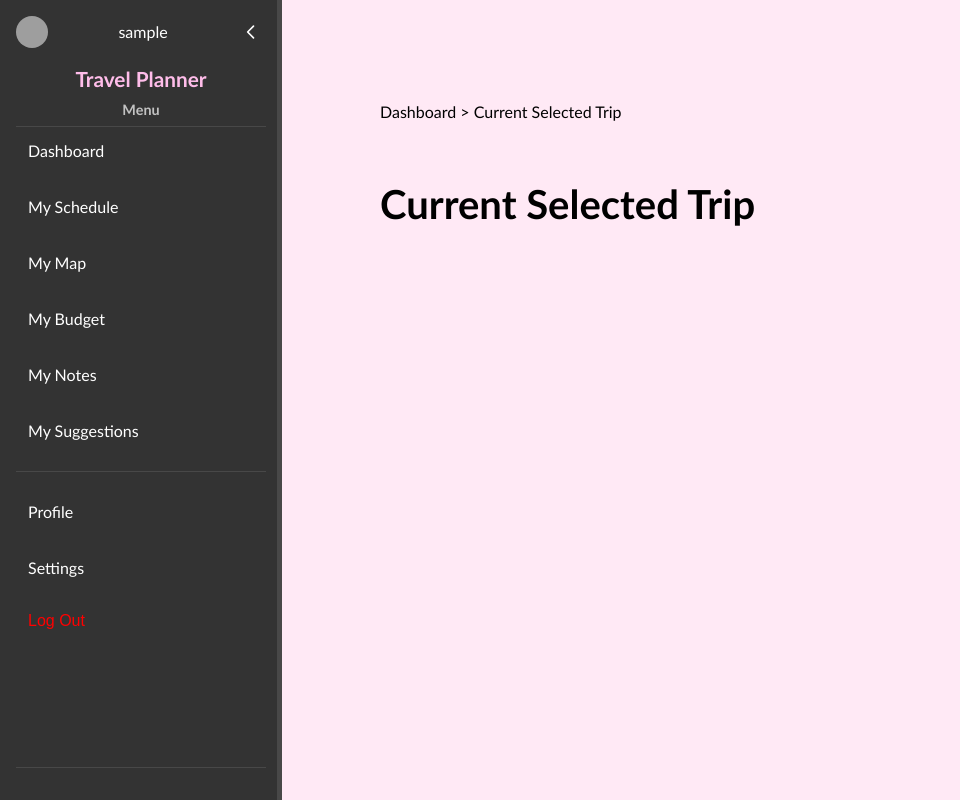
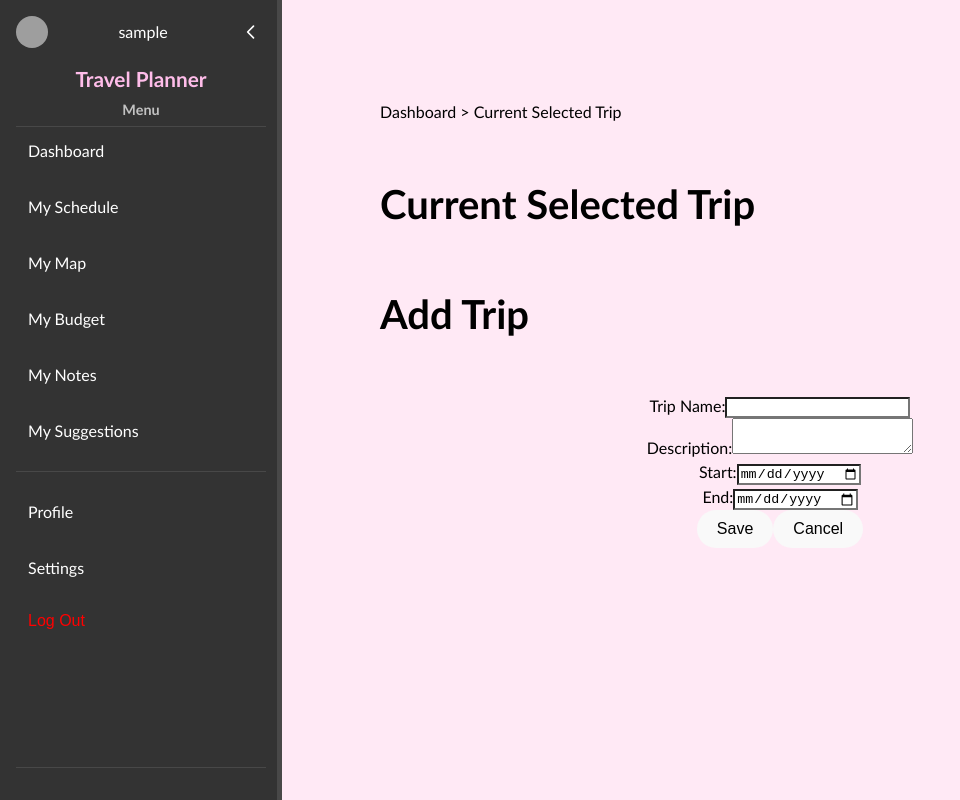
Before and after one commit to alcieyz/Travel-Planner, a React (Vite) app in the folder client/: page /MyTrips in a window 1280 px wide. Shown: the whole page, without its empty margins (0-960 px from the left). Built offline with nearby package versions, Linux system fonts and the light colour scheme; sample sign-in values are in the browser's storage; grey boxes are pictures that could not be loaded.

Commit message:
added trip form

```diff
--- a/client/src/App.jsx
+++ b/client/src/App.jsx
@@ -99,6 +99,7 @@ export default function Root() {
 - include budget in suggestions
 - horz nav bar/menu on home page similar to notion
 - add spending progress bar to budget
+- home hero background fit to smaller screens
 
 - dashboard trips:
   context menu (right click functionality)
--- a/client/src/pages/MyTrips.jsx
+++ b/client/src/pages/MyTrips.jsx
@@ -4,7 +4,18 @@ import './MyTrips.css';
 import SideMenu from '../components/SideMenu';
 
 const MyTrips = () => {
-    const {username, logOut} = useAuth();
+    const {username, isLoggedIn} = useAuth();
+    const [trips, setTrips] = useState([]);
+    const [currentTrip, setCurrentTrip] = useState(null);
+    const [isEditing, setIsEditing] = useState(false);
+
+    const [name, setName] = useState('');
+    const [description, setDescription] = useState('');
+    const [start, setStart] = useState('');
+    const [end, setEnd] = useState('');
+    /* const [color, setColor] = useState('#FF0000'); */
+    const [error, setError] = useState('');
+
 
     return (
         <div className='page-container'>
@@ -13,6 +24,43 @@ const MyTrips = () => {
                     <p>Dashboard {'>'} Current Selected Trip</p>
                 </div>
                 <h2>Current Selected Trip</h2>
+                <div className="trip-form-container">
+                    <h2>{isEditing ? 'Edit Trip' : 'Add Trip'}</h2>
+                    {error && <p style={{ color: 'red' }}>{error}</p>}
+                    <form /* onSubmit={handleSubmit} */>
+                        <label>Trip Name:</label>
+                        <input className="trip-input" type="text" value={name} onChange={(e) => setName(e.target.value)} required />
+                        <br />
+                        <label>Description:</label>
+                        <textarea className="trip-input" value={description} onChange={(e) => setDescription(e.target.value)} />
+                        <br />
+                        <label>Start:</label>
+                        <input className="trip-input" type="date" value={start} onChange={(e) => setStart(e.target.value)} required />
+                        <br />
+                        <label>End:</label>
+                        <input className="trip-input" type="date" value={end} onChange={(e) => setEnd(e.target.value)} required />
+                        <br />
+                        {/* <label>Color:</label>
+                        <select className="trip-input" value={color} onChange={(e) => setColor(e.target.value)}>
+                            <option value="#FF0000">Red</option>
+                            <option value="#00FF00">Green</option>
+                            <option value="#0000FF">Blue</option>
+                            <option value="#FFFF00">Yellow</option>
+                            <option value="#FF00FF">Magenta</option>
+                            <option value="#00FFFF">Cyan</option>
+                        </select>
+                        <br /> */}
+                        <div className="trip-submit-container">
+                            <button className="trip-submit-btns" type="submit">Save</button>
+                            <button className="trip-submit-btns" type="button" /* onClick={onClose} */>Cancel</button>
+                            {isEditing && (
+                                <button className="trip-submit-btns delete-btn" type="button" /* onClick={handleDelete} */>
+                                    Delete
+                                </button>
+                            )}
+                        </div>
+                    </form>
+                </div>
 
             </div>
         </div>
```
Also changed, not shown: 1 other file (tests, documents, lock files or other folders).
